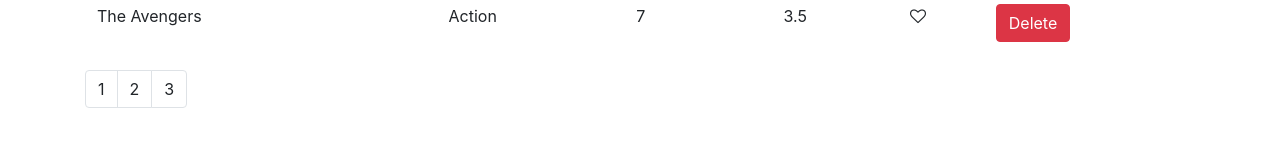
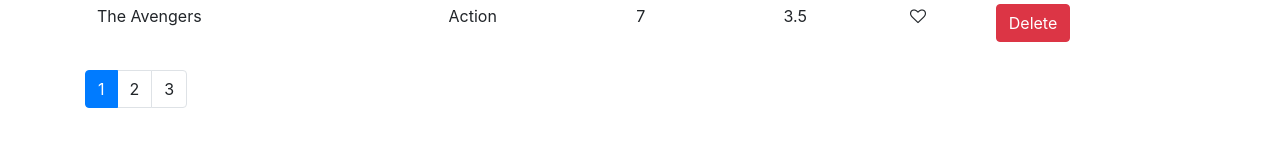
Before and after one commit to mozhdeh-peykari/vidly, a React (Create React App) app: page / in a window 1280 px wide. Shown: the part 603-750 px from the top of the page. Built offline with nearby package versions, Linux system fonts and the light colour scheme.

Commit message:
Specify current page

```diff
--- a/src/components/common/pagination.jsx
+++ b/src/components/common/pagination.jsx
@@ -1,9 +1,9 @@
-import { toHaveDisplayValue } from '@testing-library/jest-dom/dist/matchers';
 import React, { Component } from 'react';
 import _ from 'lodash';
 
 const Pagination = props => {
-    const {itemsCount, pageSize} = props;
+    const {itemsCount, pageSize, onPageChange, currentPage} = props;
+    console.log(currentPage);
     const pagesCount = Math.ceil(itemsCount / pageSize);
     if (pagesCount === 1) return null;
 
@@ -12,8 +12,8 @@
             <nav>
                 <ul className="pagination">
                 {pages.map(page => (
-                <li key={page} className="page-item">
-                        <a className="page-link">
+                <li key={page} className={page === currentPage ? "page-item active" : "page-item"}>
+                        <a className="page-link" onClick={() => onPageChange(page)}>
                             {page}
                         </a>
                 </li>
@@ -23,34 +23,4 @@
         );
 };
 
-    // render() {
-    //     var rows = [];
-    //     for (var i = 0; i < this.props.totalPages; i++) {
-    //         const pageNum = i;
-    //         rows.push(
-    //                 <li key={i} className="page-item">
-    //                         <a className="page-link" onClick ={(event) => shoot("Goal!", event)}>
-    //                             {i+1}
-    //                         </a>
-
-    //                         <button onClick={(event) => shoot("Goal!", event)}>Take the shot!</button>
-    //                 </li>);
-    //     }
-
-    //     return (
-    //         <nav aria-label="...">
-    //             <ul className="pagination">
-    //                 {rows}
-    //             </ul>
-    //         </nav>
-    //     );
-    //};
-
-    // getPageNumber = (num) => {
-    //     console.log(this.props.activePageNum);
-    //     console.log(Movies.state);
-    // }
-
-
-
 export default Pagination;
--- a/src/components/movies.jsx
+++ b/src/components/movies.jsx
@@ -9,7 +9,8 @@
 }
   state = {
     movies : getMovies(),
-    pageSize : 4
+    pageSize : 4,
+    currentPage: 1
 };
 
 handleDelete = movie => {
@@ -36,20 +37,8 @@
     }
 }
 
-// handlePageNum = num => {
-//     const startIndex = num * 4;
-//     const endIndex = startIndex + 4;
-
-//     const m1 = this.state.movies;
-//     const m2 = m1.slice(startIndex,endIndex);
-
-//     console.log(num);
-
-//     this.setState({movies: m2});
-// }
-
 handlePageChange = page => {
-    console.log(page);
+    this.setState({currentPage: page})
 }
 
 render(){
@@ -84,7 +73,7 @@
                 <td>
                     <button type="button" className="btn btn-danger"
                         onClick={() => this.handleDelete(m)}>
-                    Delete
+                        Delete
                     </button>
                 </td>
             </tr>)}
@@ -93,14 +82,11 @@
 
 
 <Pagination
-// totalPages={this.state.movies.length / 4}
-// activePageNum={1}
-// onClick={() => this.handlePageNum(0)}
-itemsCount={count}
-pageSize={this.state.pageSize}
-onPageChange={this.handlePageChange}
+    itemsCount={count}
+    pageSize={this.state.pageSize}
+    onPageChange={this.handlePageChange}
+    currentPage={this.state.currentPage}
 >
-
 </Pagination>
 
 </div>
```
